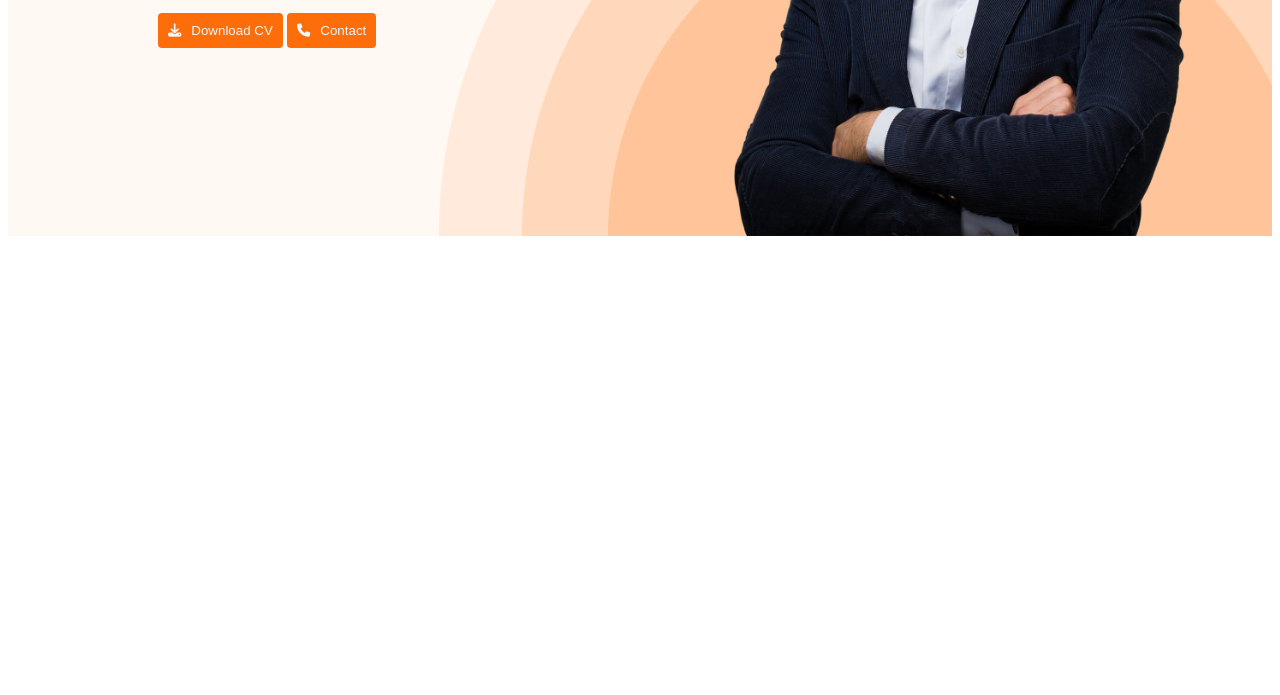
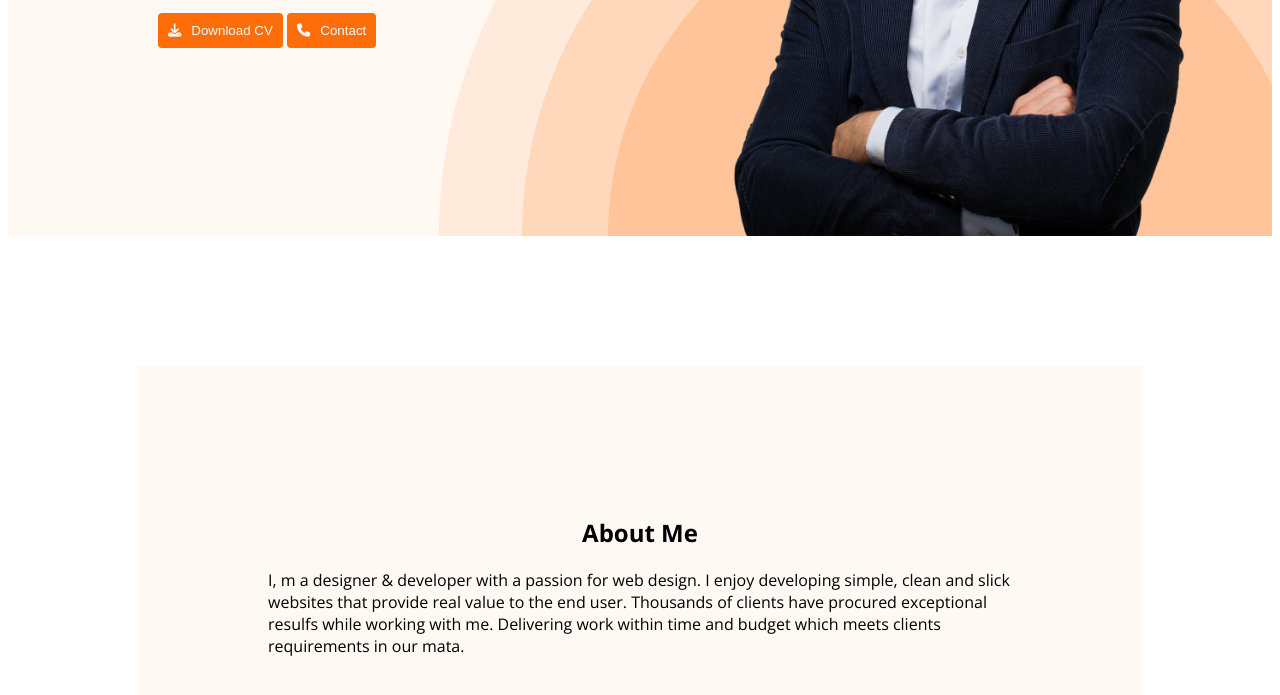
Before and after one commit to rozina143/Portfolio-Resources-Mile1-M5, a plain HTML site: page index.html in a window 1280 px wide. Shown: the part 539-1234 px from the top of the page. Before the commit the page ends 800 px from the top, so only its background shows below. Drawn offline with nearby package versions, Linux system fonts and the light colour scheme.

Commit message:
secont commit

```diff
--- a/index.html
+++ b/index.html
@@ -36,5 +36,18 @@
 
 
     </header>
+
+
+    <!--main section-->
+
+    <main>
+<section class="about">
+     <h1 id="me">About Me</h1>
+     <p class="p">I, m a designer & developer with a passion for web design. I enjoy developing simple, clean and slick websites that provide real value to the end user. Thousands of clients have procured exceptional resulfs while working with me. Delivering work within time and budget which meets clients requirements in our mata.</p>
+
+</section>
+
+
+    </main>
 </body>
 </html>
--- a/style/style.css
+++ b/style/style.css
@@ -53,6 +53,7 @@ nav li a {
 
 .banner{
     display: flex;
+    /* max-width: 1000px; */
     justify-content: space-between;
     align-items: center;
     padding: 0px 80px 0px 150px;
@@ -61,8 +62,15 @@ nav li a {
 #icon{
     padding-right: 10px;
 }
-.img{
-
-
-
+/* main section  */
+.about{
+    padding: 130px;
+    background-color: #FFF8F3;
+    margin: 130px;
 }
+#me{
+    text-align: center;
+}
+#p{
+    text-align: center;
+}
```
